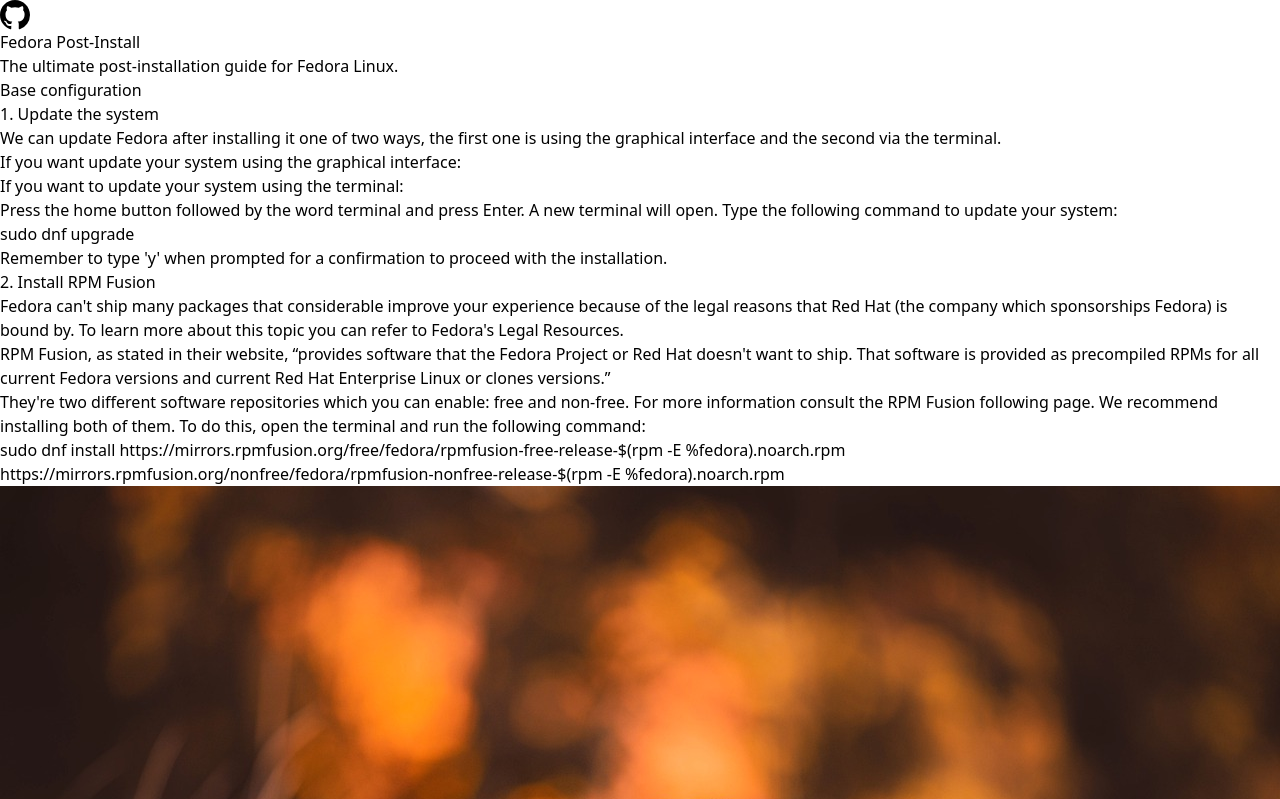
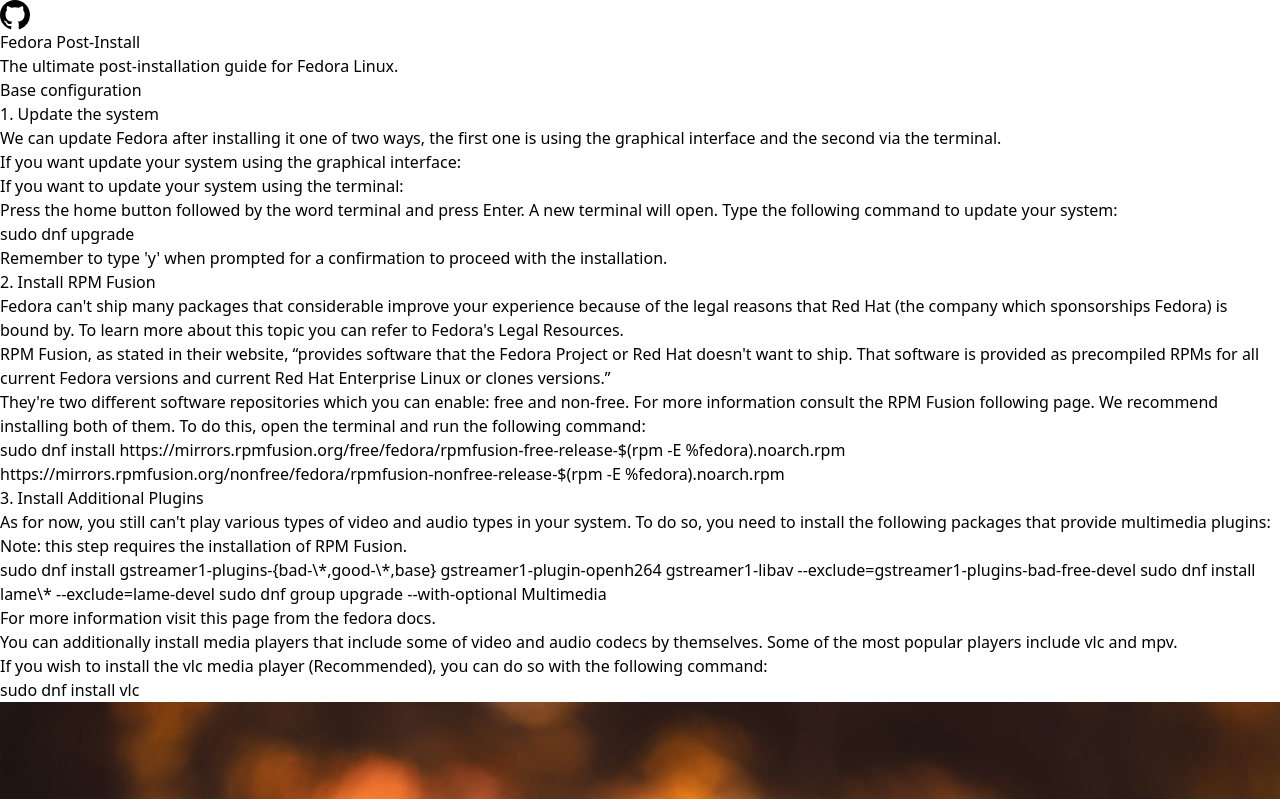
Before and after one commit to oscark22/fedora-post-install, a SvelteKit app: page / in a window 1280 px wide. Shown: the top 799 px of the page. Built offline with nearby package versions, Linux system fonts and the light colour scheme.

Commit message:
adding more content

```diff
--- a/src/lib/comps/code-snippet.svelte
+++ b/src/lib/comps/code-snippet.svelte
@@ -1,9 +1,5 @@
-<script lang="ts">
-    export let text: string;
-</script>
-
 <div class="container bg-zinc-800 text-white font-mono rounded-md border-2 border-zinc-500 p-4 my-3 overflow-x-auto">
-    <div class="whitespace-nowrap">
-        { text }
+    <div class="whitespace-pre">
+        <slot />
     </div>
 </div>
--- a/src/routes/+page.svelte
+++ b/src/routes/+page.svelte
@@ -55,7 +55,9 @@
 						Press the home button followed by the word <span class="underline">terminal</span>
 						and press Enter. A new terminal will open. Type the following command to update your system:
 					</Paragraph>
-					<CodeSnippet text="sudo dnf upgrade" />
+					<CodeSnippet>
+						sudo dnf upgrade
+					</CodeSnippet>
 					<Paragraph>
 						Remember to type 'y' when prompted for a confirmation to proceed with the installation.
 					</Paragraph>
@@ -75,8 +77,37 @@
 						the RPM Fusion following <Redirect link="https://rpmfusion.org/Configuration">page</Redirect>. We recommend installing
 						both of them. To do this, open the terminal and run the following command:
 					</Paragraph>
-					<CodeSnippet text="sudo dnf install https://mirrors.rpmfusion.org/free/fedora/rpmfusion-free-release-$(rpm -E %fedora).noarch.rpm https://mirrors.rpmfusion.org/nonfree/fedora/rpmfusion-nonfree-release-$(rpm -E %fedora).noarch.rpm" />
-				<Image img_src={random_doggo} />
+					<CodeSnippet>
+						sudo dnf install https://mirrors.rpmfusion.org/free/fedora/rpmfusion-free-release-$(rpm -E %fedora).noarch.rpm https://mirrors.rpmfusion.org/nonfree/fedora/rpmfusion-nonfree-release-$(rpm -E %fedora).noarch.rpm
+					</CodeSnippet>
+				<Subtitle text="3. Install Additional Plugins" />
+					<Paragraph>
+						As for now, you still can't play various types of video and audio types in your system. To do so, you need to install the
+						following packages that provide multimedia plugins:
+					</Paragraph>
+					<ParagraphItalic>
+						Note: this step requires the installation of RPM Fusion.
+					</ParagraphItalic>
+					<CodeSnippet>
+						sudo dnf install gstreamer1-plugins-{'{'}bad-\*,good-\*,base{'}'} gstreamer1-plugin-openh264 gstreamer1-libav --exclude=gstreamer1-plugins-bad-free-devel
+sudo dnf install lame\* --exclude=lame-devel
+sudo dnf group upgrade --with-optional Multimedia
+					</CodeSnippet>
+					<Paragraph>
+						For more information visit this <Redirect link="https://docs.fedoraproject.org/en-US/quick-docs/assembly_installing-plugins-for-playing-movies-and-music/">page</Redirect>
+						from the fedora docs.
+					</Paragraph>
+					<Paragraph>
+						You can additionally install media players that include some of video and audio codecs by themselves. Some of the most popular players include
+						<Redirect link="https://www.videolan.org/vlc/">vlc</Redirect> and <Redirect link="https://mpv.io/">mpv</Redirect>.
+					</Paragraph>
+					<Paragraph>
+						If you wish to install the vlc media player (Recommended), you can do so with the following command:
+					</Paragraph>
+					<CodeSnippet>
+						sudo dnf install vlc
+					</CodeSnippet>
+					<Image img_src={random_doggo} />
 			</div>
 		</div>
 	</div>
```
